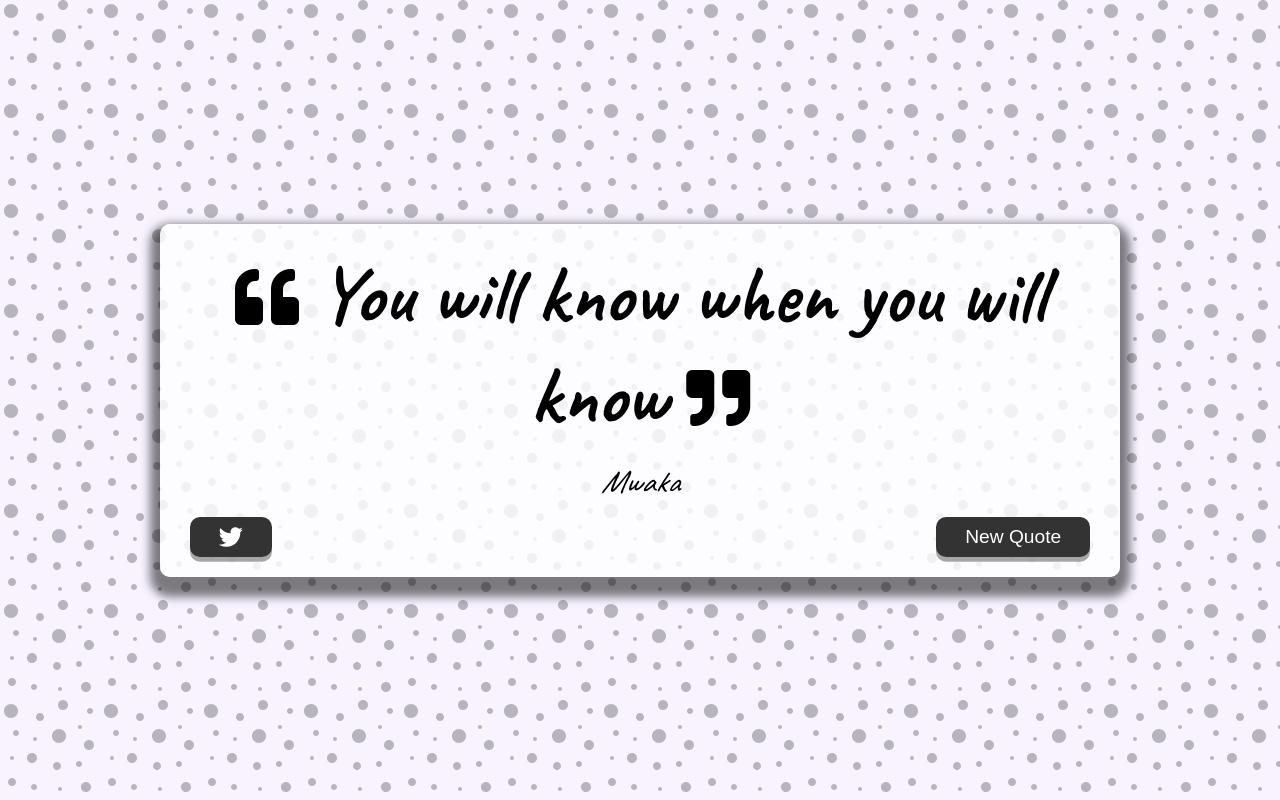
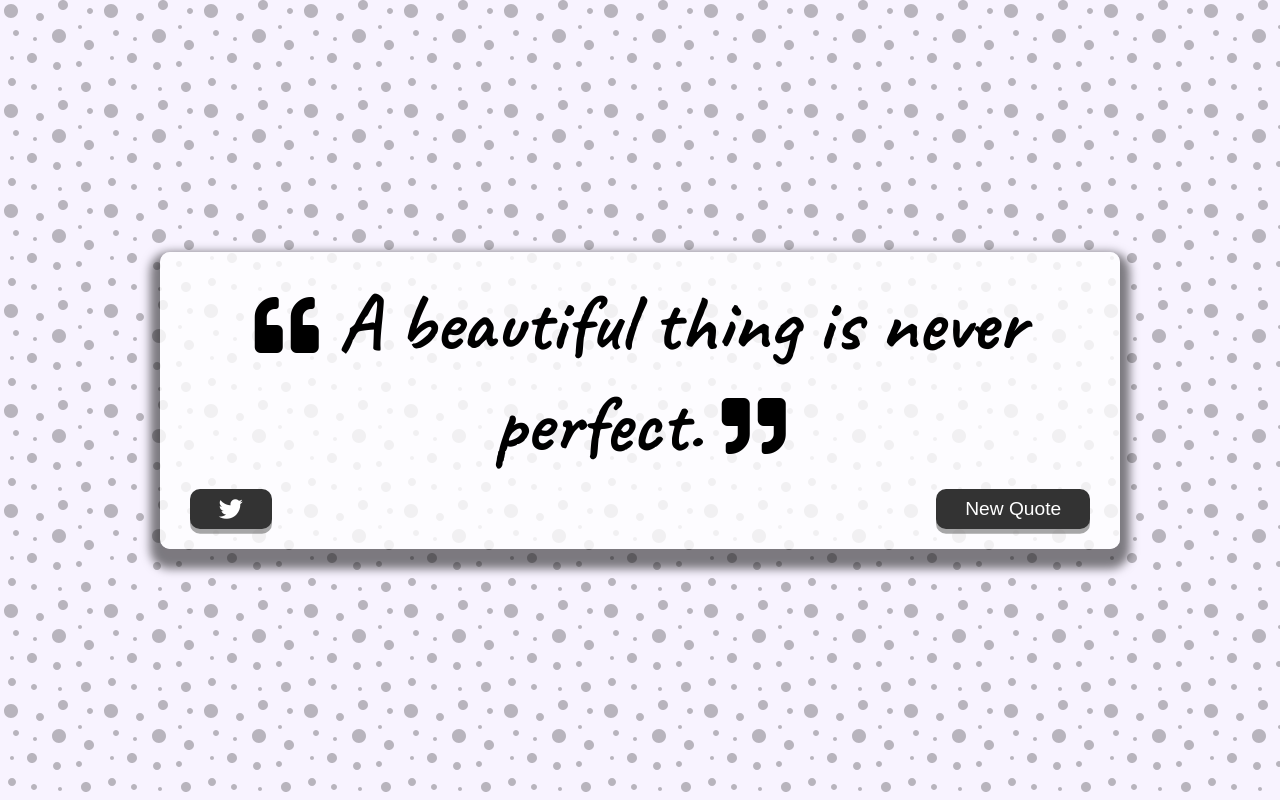
Before and after one commit to Mwakanemela/Quote-Generator, a plain HTML site: page index.html in a window 1280 px wide. Both pictures are taken after a click on the button "Tweet This!". Drawn offline with Linux system fonts and the light colour scheme.

Commit message:
manipulating DOM with JavaScript

```diff
--- a/index.html
+++ b/index.html
@@ -15,11 +15,11 @@
     <div class="quote-container" id="quote-container">
       <div class="quote-text">
         <i class="fas fa-quote-left"></i>
-        <span id="quote">You will know when you will know</span>
+        <span id="quote"></span>
         <i class="fas fa-quote-right"></i>
       </div>
       <div class="quote-author">
-        <span id="author">Mwaka</span>
+        <span id="author"></span>
       </div>
       <div class="button-container">
         <button class="twitter-button" id="twitter" title="Tweet This!">
--- a/quotes.js
+++ b/quotes.js
@@ -6,6 +6,10 @@ const localQuotes = [
   {
     text: "You can observe a lot just by watching.",
     author: "Yogi Berra",
+  },
+  {
+    text: "26.	It is possible for mi not to be programming but it disturbs mi especially when I talk about it because it means am null, I feel so useless.",
+    author: "Mwakanemela Kayange",
   },
   {
     text: "A house divided against itself cannot stand.",
--- a/script.js
+++ b/script.js
@@ -1,10 +1,39 @@
+const qouteContainer = document.getElementById("quote-container");
+const quoteText = document.getElementById("quote");
+const quoteAuthor = document.getElementById("author");
+const twitterBtn = document.getElementById("twitter");
+const newQuoteBtn = document.getElementById("new-quote");
+
 // let apiQuotes = [];
 
 function newQuote() {
   // const quote = apiQuotes[Math.floor(Math.random() * apiQuotes.length)];
   const quote = localQuotes[Math.floor(Math.random() * localQuotes.length)];
-  console.log(quote);
+
+  if (quote.author == null) {
+    //or !quote.author
+    quote.author = "Unknown";
+  } else {
+    quoteAuthor.textContent = quote.author;
+  }
+
+  if (quote.text > 50) {
+    quoteText.classList.add("long-quote");
+  } else {
+    quoteText.classList.remove("long-quote");
+  }
+  quoteText.textContent = quote.text;
+  //   console.log(quote);
 }
+
+function tweetQuote() {
+  const twitterUrl = `https://twitter.com/intent/tweet?text=${quoteText.textContent} - ${quoteAuthor.textContent}`;
+
+  window.open(twitterUrl, "_blank");
+}
+
+newQuoteBtn.addEventListener("click", newQuote);
+twitterBtn.addEventListener('click', tweetQuote)
 //get quotes from api
 // async function getQuotes() {
 //   const apiUrl = "https://type.fit/api/quotes";
```
